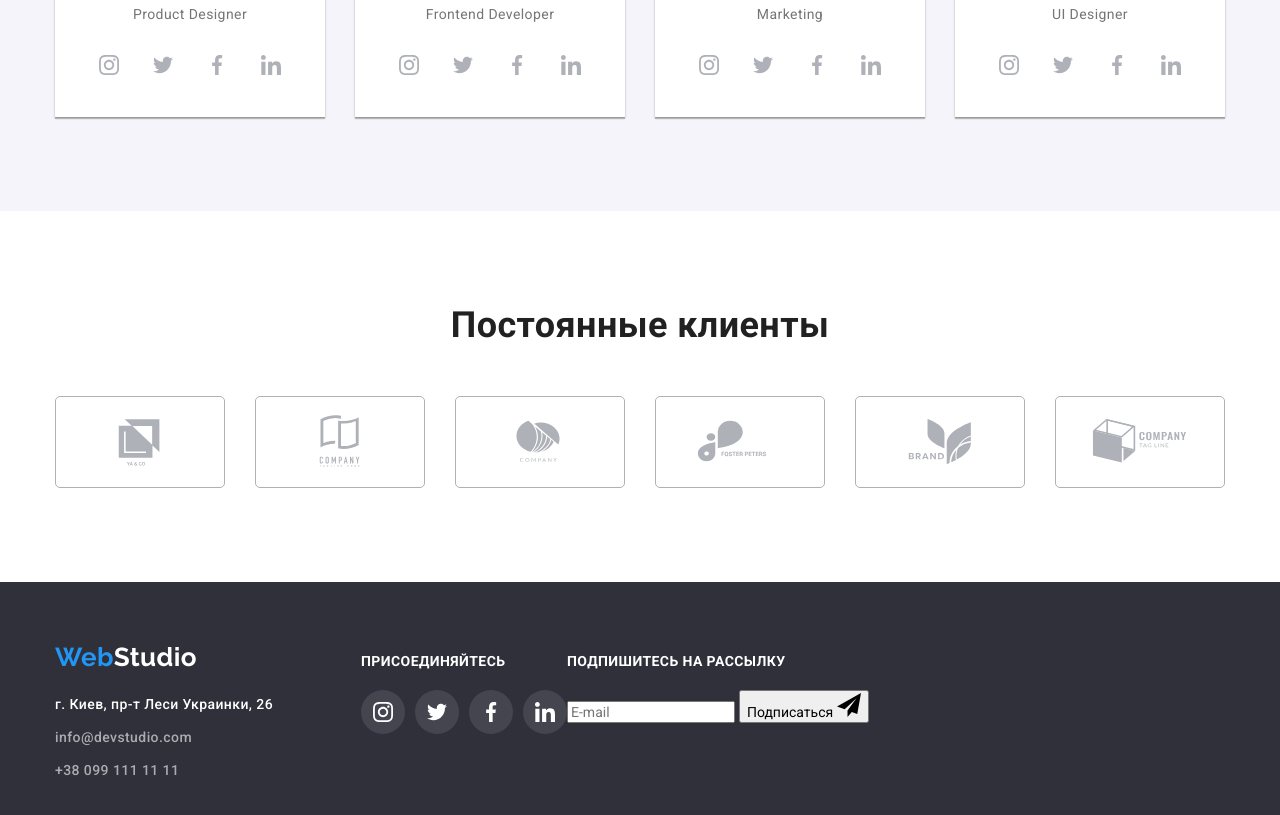
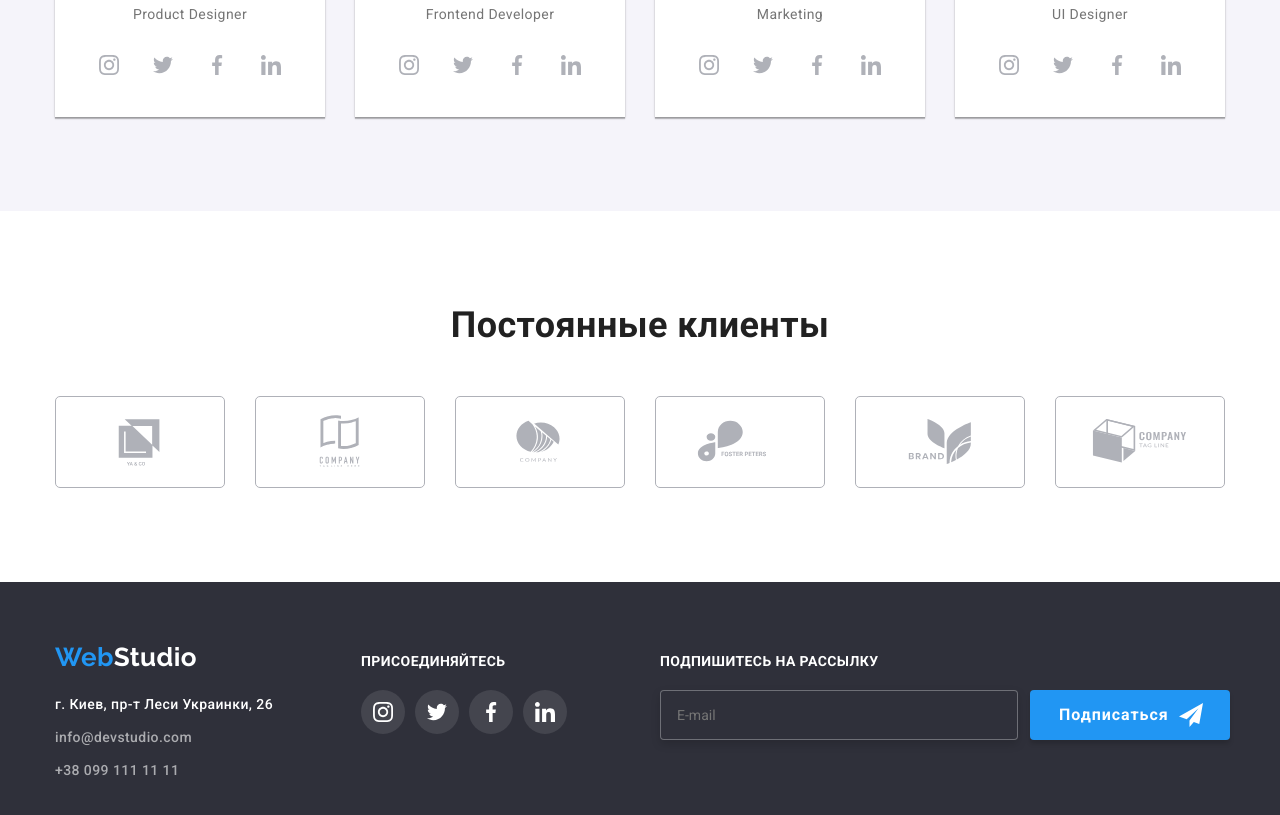
Before and after one commit to RuslanODUA/goit-markup-hw-06, a plain HTML site: page index.html in a window 1280 px wide. Shown: the part 2106-2921 px from the top of the page. Drawn offline with Linux system fonts and the light colour scheme.

Commit message:
Update styles.css

```diff
--- a/css/styles.css
+++ b/css/styles.css
@@ -788,6 +788,7 @@ img {
 .social-box {
   display: block;
   margin-left: 70px;
+  margin-right: 93px;
 }
 .social-title {
   font-size: 14px;
@@ -825,6 +826,65 @@ img {
 }
 .social-item:not(:last-child) {
   margin-right: 10px;
+}
+
+.form-subscribe {
+  display: inline-flex;
+  justify-content: space-between;
+  width: 570px;
+  height: 86px;
+  padding: 0;
+  margin: 0;
+}
+
+.form-field-subscribe {
+  width: 358px;
+  height: 50px;
+  margin-right: 12px;
+}
+
+.form-input-subscribe {
+  width: 100%;
+  height: 100%;
+  margin: 0;
+  padding: 15px 16px 15px 16px;
+  color: rgba(255, 255, 255, 0.6);
+  background-color: #2f303a;
+  border: 1px solid rgba(255, 255, 255, 0.3);
+  box-sizing: border-box;
+  filter: drop-shadow(0px 4px 4px rgba(0, 0, 0, 0.15));
+  border-radius: 4px;
+  outline: none;
+}
+
+.button-subscribe {
+  display: flex;
+  justify-content: space-between;
+  align-items: center;
+  width: 200px;
+  height: 50px;
+  margin-top: 0px;
+  margin-bottom: 0px;
+  border-radius: 4px;
+  padding: 10px 29px;
+  font-family: inherit;
+  font-weight: 700;
+  font-size: 16px;
+  line-height: 1.87;
+  letter-spacing: 0.06em;
+  color: var(--accent-text-color);
+  background-color: var(--accent-link-color);
+  box-shadow: 0px 4px 4px rgba(0, 0, 0, 0.15);
+  border-radius: 4px;
+  border: none;
+  cursor: pointer;
+}
+
+.icon-subscribe {
+  display: flex;
+  align-items: center;
+  margin-left: 10px;
+  fill: var(--accent-text-color);
 }
 /*********************** Постоянные клиенты *****************************/
 .client-list {
```
